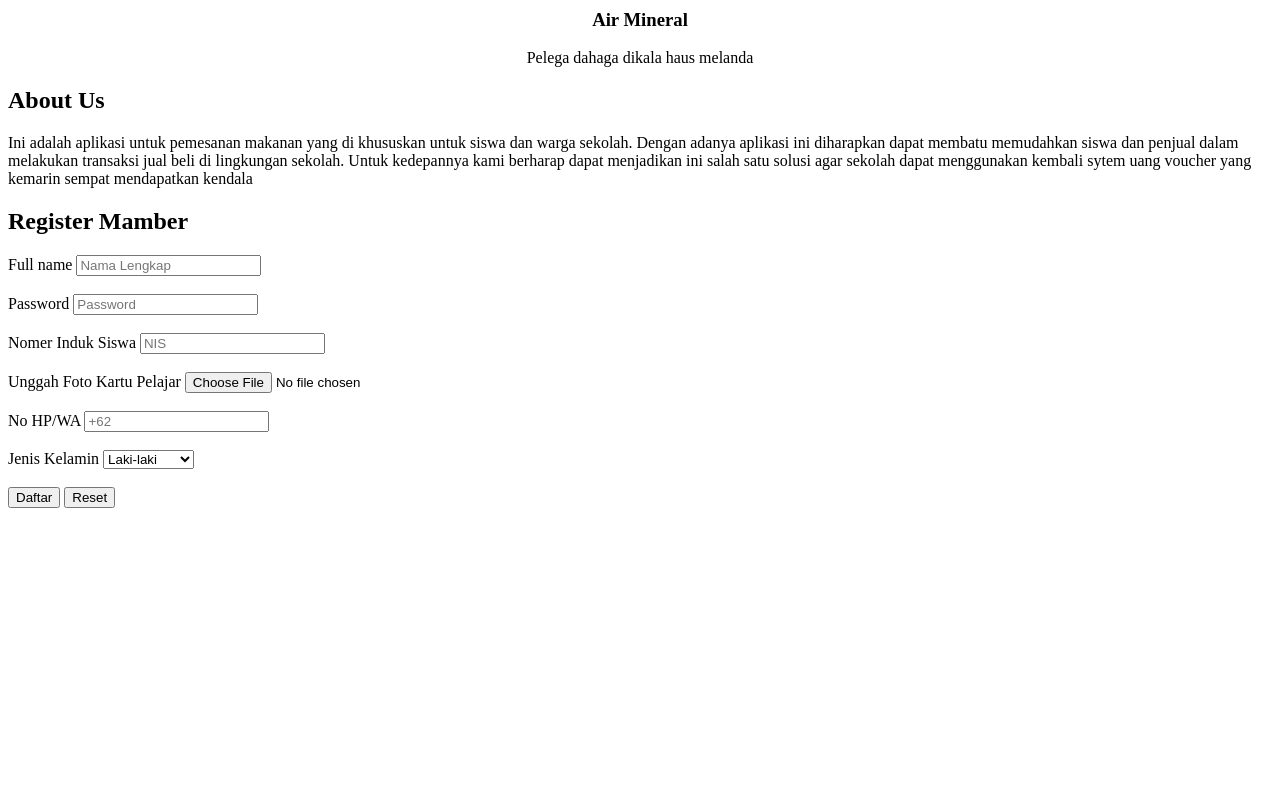
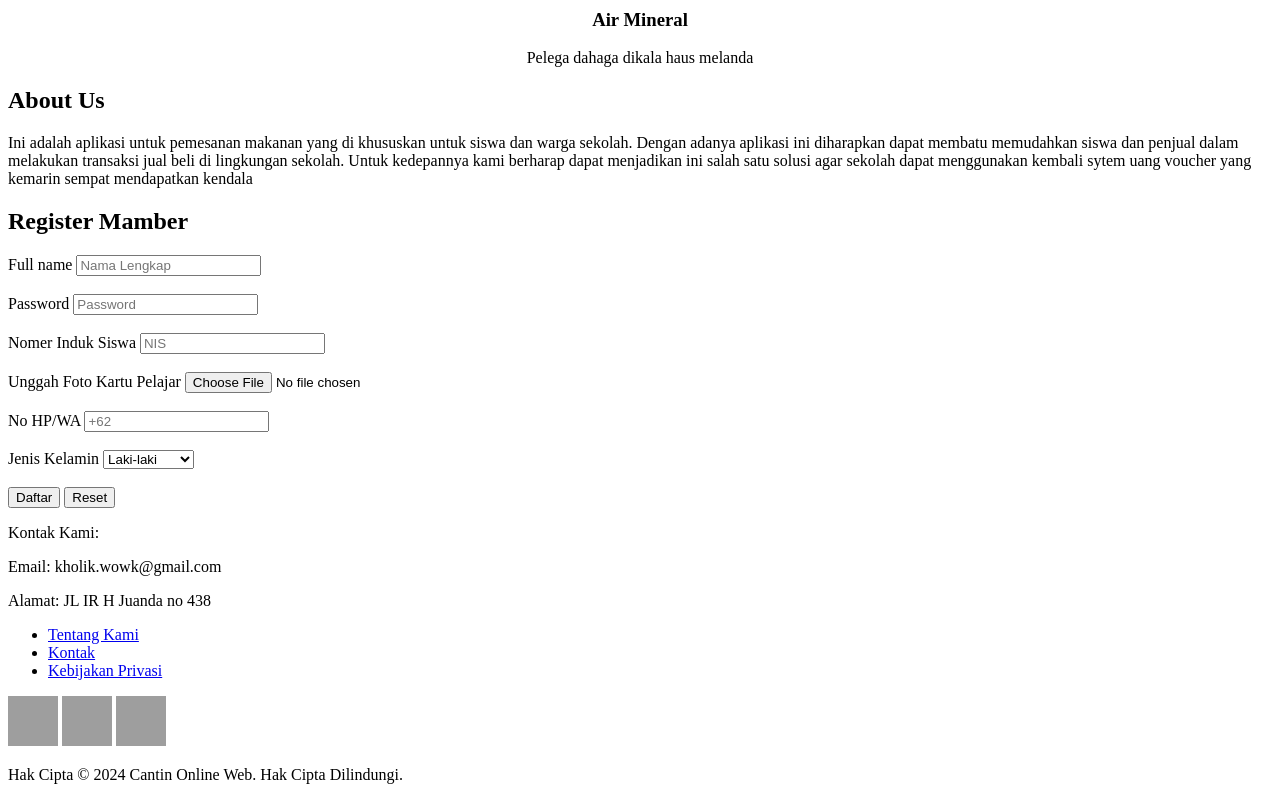
Before and after one commit to RevoU-FSSE-4/module-1-kholikhub, a plain HTML site: page index.html in a window 1280 px wide. Shown: the part 1267-2067 px from the top of the page. Before the commit the page ends 1783 px from the top, so only its background shows below. Drawn offline with Linux system fonts and the light colour scheme; grey boxes are pictures that could not be loaded.

Commit message:
add footer

```diff
--- a/index.html
+++ b/index.html
@@ -142,5 +142,28 @@
       </main>
     </div>
   </body>
-  <footer></footer>
+  <footer>
+    <div>
+      <p>Kontak Kami:</p>
+      <p>Email: kholik.wowk@gmail.com</p>
+      <p>Alamat: JL IR H Juanda no 438</p>
+  </div>
+  <div>
+      <ul>
+          <li><a href="tentang-kami.html">Tentang Kami</a></li>
+          <li><a href="kontak.html">Kontak</a></li>
+          <li><a href="kebijakan-privasi.html">Kebijakan Privasi</a></li>
+      </ul>
+  </div>
+  <div>
+    <div>
+      <a href="www.linkedin.com/in/muhammad-kholik-12643429b"><img src="https://img.freepik.com/premium-vector/square-linkedin-logo-isolated-white-background_469489-892.jpg" width="50" height="50" alt="linkedin"></a>
+      <a href="#"><img src="https://upload.wikimedia.org/wikipedia/commons/thumb/6/6f/Logo_of_Twitter.svg/512px-Logo_of_Twitter.svg.png" width="50" height="50" alt="Twitter"></a>
+      <a href="#"><img src="https://upload.wikimedia.org/wikipedia/commons/thumb/9/95/Instagram_logo_2022.svg/2048px-Instagram_logo_2022.svg.png" width="50" height="50" alt="Instagram"></a>
+    </div>
+  </div>
+  <div>
+      <p>Hak Cipta &copy; 2024 Cantin Online Web. Hak Cipta Dilindungi.</p>
+  </div>
+  <footer>
 </html>
```
